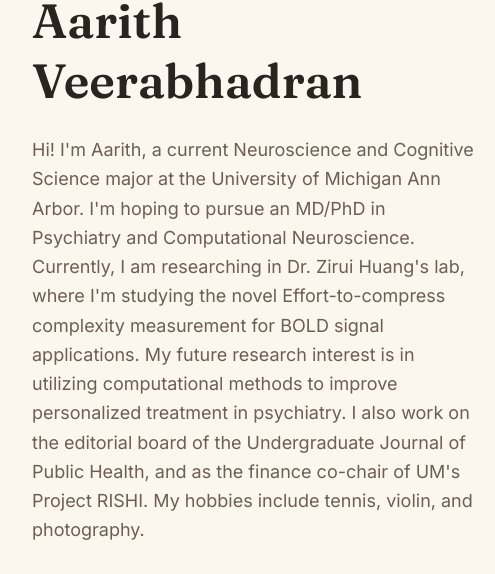
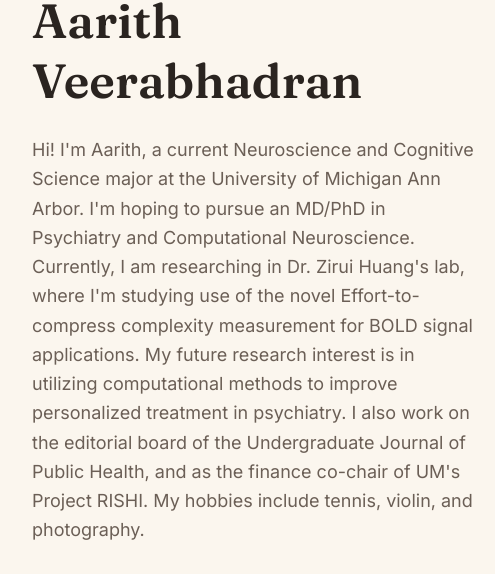
Before and after one commit to aarithv/aarithv.github.io, an Astro site: page / in a window 1280 px wide. Shown: the part 178-752 px from the top of the page, 184-679 px from the left. Built offline with nearby package versions, Linux system fonts and the light colour scheme; Astro itself is replaced by a stand-in of ours.

```diff
--- a/src/pages/index.astro
+++ b/src/pages/index.astro
@@ -47,7 +47,7 @@
       <p class="mt-6 max-w-md text-lg leading-relaxed text-ink-soft">
         Hi! I'm Aarith, a current Neuroscience and Cognitive Science major at the University of Michigan Ann Arbor.
         I'm hoping to pursue an MD/PhD in Psychiatry and Computational Neuroscience. Currently, I am researching in Dr.
-        Zirui Huang's lab, where I'm studying the novel Effort-to-compress complexity measurement for BOLD signal
+        Zirui Huang's lab, where I'm studying use of the novel Effort-to-compress complexity measurement for BOLD signal
         applications. My future research interest is in utilizing computational methods to improve personalized
         treatment in psychiatry. I also work on the editorial board of the Undergraduate Journal of Public Health,
         and as the finance co-chair of UM's Project RISHI. My hobbies include tennis, violin, and photography.
```
